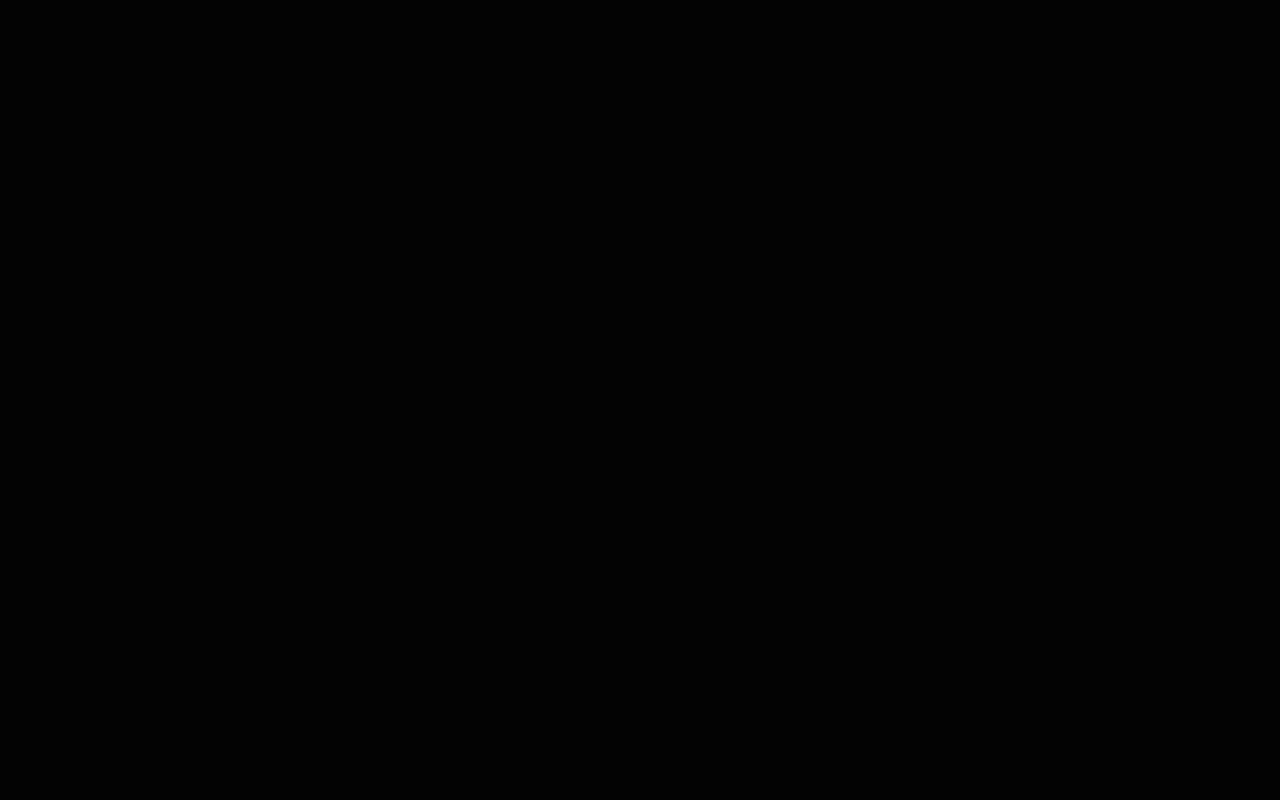
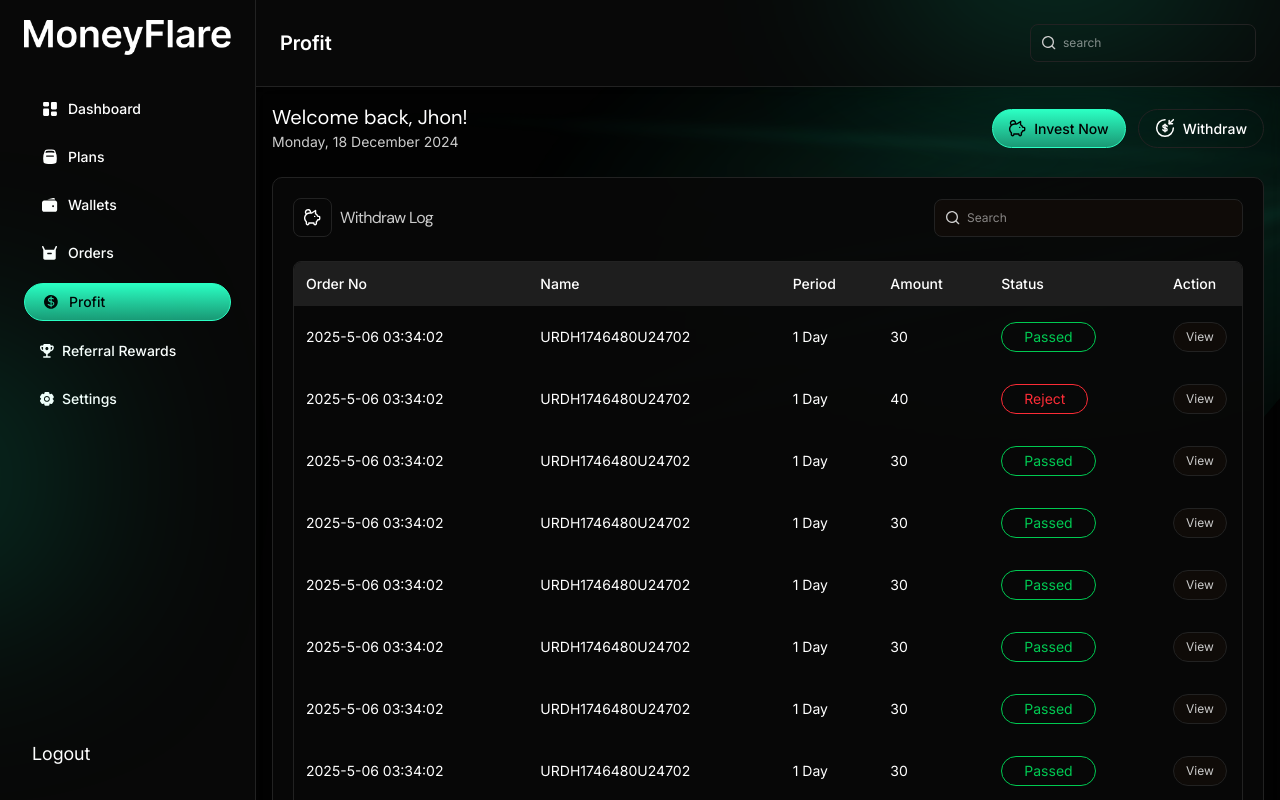
Before and after one commit to backbencherstudio/taylornia_money_flare_Vuejs, a Nuxt app: page /dashboard/profit in a window 1280 px wide. Before the commit this address had no page. Shown: the top 800 px of the page. Built offline with nearby package versions, Linux system fonts and the light colour scheme.

Commit message:
Profit page added

```diff
--- /dev/null
+++ b/app/components/DashboardComponenets/Overview/_Components/Profit/Profit.vue
@@ -0,0 +1,147 @@
+<script setup lang="ts">
+import PigIcon from "~/components/Icons/PigIcon.vue";
+import ReusableTable from "~/components/Reusable/ReusableTable.vue";
+import DashboardUserHeader from "~/components/Shared/DashboardUserHeader.vue";
+
+const orders = [
+  {
+    orderNo: "2025-5-06 03:34:02",
+    name: "URDH1746480U24702",
+    period: "1 Day",
+    amount: 30,
+    status: "Passed",
+  },
+  {
+    orderNo: "2025-5-06 03:34:02",
+    name: "URDH1746480U24702",
+    period: "1 Day",
+    amount: 40,
+    status: "Reject",
+  },
+  {
+    orderNo: "2025-5-06 03:34:02",
+    name: "URDH1746480U24702",
+    period: "1 Day",
+    amount: 30,
+    status: "Passed",
+  },
+  {
+    orderNo: "2025-5-06 03:34:02",
+    name: "URDH1746480U24702",
+    period: "1 Day",
+    amount: 30,
+    status: "Passed",
+  },
+  {
+    orderNo: "2025-5-06 03:34:02",
+    name: "URDH1746480U24702",
+    period: "1 Day",
+    amount: 30,
+    status: "Passed",
+  },
+  {
+    orderNo: "2025-5-06 03:34:02",
+    name: "URDH1746480U24702",
+    period: "1 Day",
+    amount: 30,
+    status: "Passed",
+  },
+  {
+    orderNo: "2025-5-06 03:34:02",
+    name: "URDH1746480U24702",
+    period: "1 Day",
+    amount: 30,
+    status: "Passed",
+  },
+  {
+    orderNo: "2025-5-06 03:34:02",
+    name: "URDH1746480U24702",
+    period: "1 Day",
+    amount: 30,
+    status: "Passed",
+  },
+  {
+    orderNo: "2025-5-06 03:34:02",
+    name: "URDH1746480U24702",
+    period: "1 Day",
+    amount: 30,
+    status: "Passed",
+  },
+  {
+    orderNo: "2025-5-06 03:34:02",
+    name: "URDH1746480U24702",
+    period: "1 Day",
+    amount: 30,
+    status: "Passed",
+  },
+];
+
+const columns = [
+  { label: "Order No", key: "orderNo" },
+  { label: "Name", key: "name" },
+  { label: "Period", key: "period" },
+  { label: "Amount", key: "amount" },
+  { label: "Status", key: "status" },
+  { label: "Action", key: "action" },
+];
+</script>
+
+<template>
+  <div>
+    <DashboardUserHeader />
+    <div class="primary-border bg-[#080808]/95 p-4 lg:p-5 rounded-[10px] mt-6">
+      <header
+        class="flex flex-col gap-4 lg:flex-row lg:justify-between lg:items-center"
+      >
+        <div class="flex items-center gap-2">
+          <button class="p-2.5 primary-border rounded-lg">
+            <PigIcon />
+          </button>
+          <p class="text-secondary font-dm tracking-[-0.75px]">Withdraw Log</p>
+        </div>
+        <div class="w-full max-w-77.25 relative">
+          <input
+            placeholder="Search"
+            type="text"
+            class="w-full bg-[#0F0B08] border border-[#222222] text-xs py-2.5 pl-8 rounded-lg focus:outline-none focus:border-[#28f0b8] duration-500 ease-in-out"
+          />
+          <button class="absolute top-1/2 -translate-y-1/2 left-3">
+            <SearchIcon />
+          </button>
+        </div>
+      </header>
+      <div class="mt-6">
+        <ReusableTable :columns="columns" :data="orders">
+          <template #cell-status="{ row }">
+            <div
+              :class="[
+                (row as any).status === 'Passed'
+                  ? 'text-green-500 border border-green-500 px-2  '
+                  : 'text-red-500 border border-red-500 px-2',
+                'whitespace-nowrap text-sm lg:text-[16px] w-fit rounded-full',
+              ]"
+            >
+              <span
+                :class="[
+                  'inline-flex items-center rounded-full px-3.5 py-1 text-sm',
+                ]"
+              >
+                {{ (row as any).status }}
+              </span>
+            </div>
+          </template>
+
+          <template #cell-action="{ row }">
+            <button
+              class="text-xs text-secondary border border-[#222222] px-3 py-1.5 rounded-full bg-[#0F0B08]"
+            >
+              View
+            </button>
+          </template>
+        </ReusableTable>
+      </div>
+    </div>
+  </div>
+</template>
+
+<style scoped></style>
--- /dev/null
+++ b/app/pages/(dashboard)/dashboard/profit/index.vue
@@ -0,0 +1,18 @@
+<script setup lang="ts">
+import Profit from '~/components/DashboardComponenets/Overview/_Components/Profit/Profit.vue';
+import DashboardUserHeader from '~/components/Shared/DashboardUserHeader.vue';
+
+definePageMeta({
+  layout: 'dashboard',
+});
+</script>
+
+<template>
+  <div>
+    <Profit />
+  </div>
+</template>
+
+<style scoped>
+
+</style>
```
